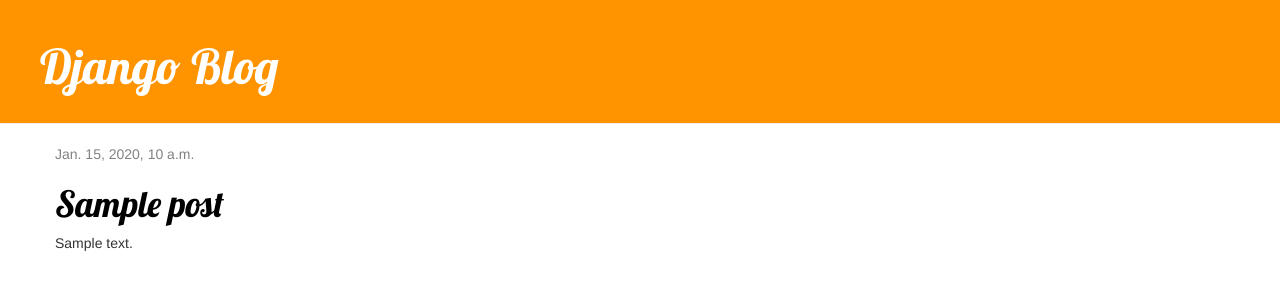
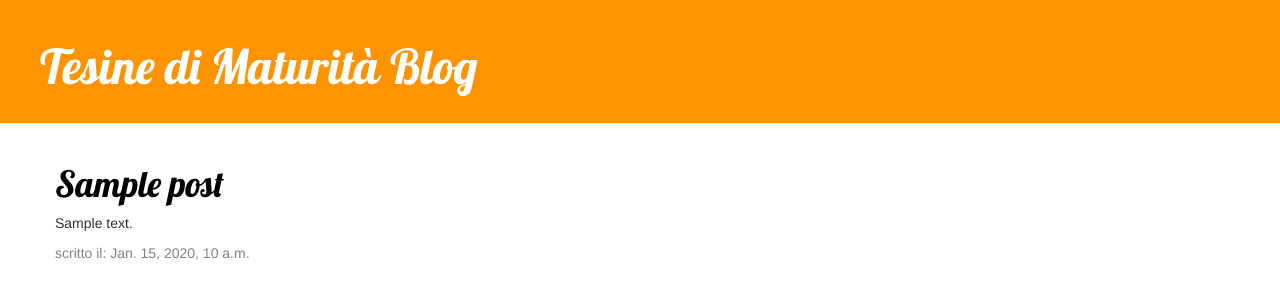
Before and after one commit to gtrecari/my-first-blog, a Django app: template blog/templates/blog/post_list.html in a window 1280 px wide. Shown: the top 300 px of the page. Run offline with Django 3.2, Linux system fonts and the light colour scheme; the template is opened without the code that fills it: most values are stand-ins (such as "Sample title", 1, 10 or a date in 2020); some libraries are stand-ins or nearby versions.

Commit message:
Change blog name to tesine di maturità

```diff
--- a/blog/templates/blog/base.html
+++ b/blog/templates/blog/base.html
@@ -15,7 +15,7 @@
             {% endif %}
 
 
-            <h1><a href="/">Django Blog</a></h1>
+            <h1><a href="/">Tesine di Maturità Blog</a></h1>
         </div>
         <div class="content container">
             <div class="row">
--- a/blog/templates/blog/post_list.html
+++ b/blog/templates/blog/post_list.html
@@ -4,11 +4,11 @@
 {% block content %}
 	{% for post in posts %}
      <div class="post">
-        <div class="date">
-            {{ post.published_date }}
-        </div>
         <h1><a href="{% url 'post_detail' pk=post.pk %}">{{ post.title }}</a></h1>
         <p>{{ post.text|linebreaksbr }}</p>
+        <div class="date">
+            <p>scritto il: {{ post.published_date }} <p>
+        </div>
      </div>
 	{% endfor %}
 {% endblock %}
```
